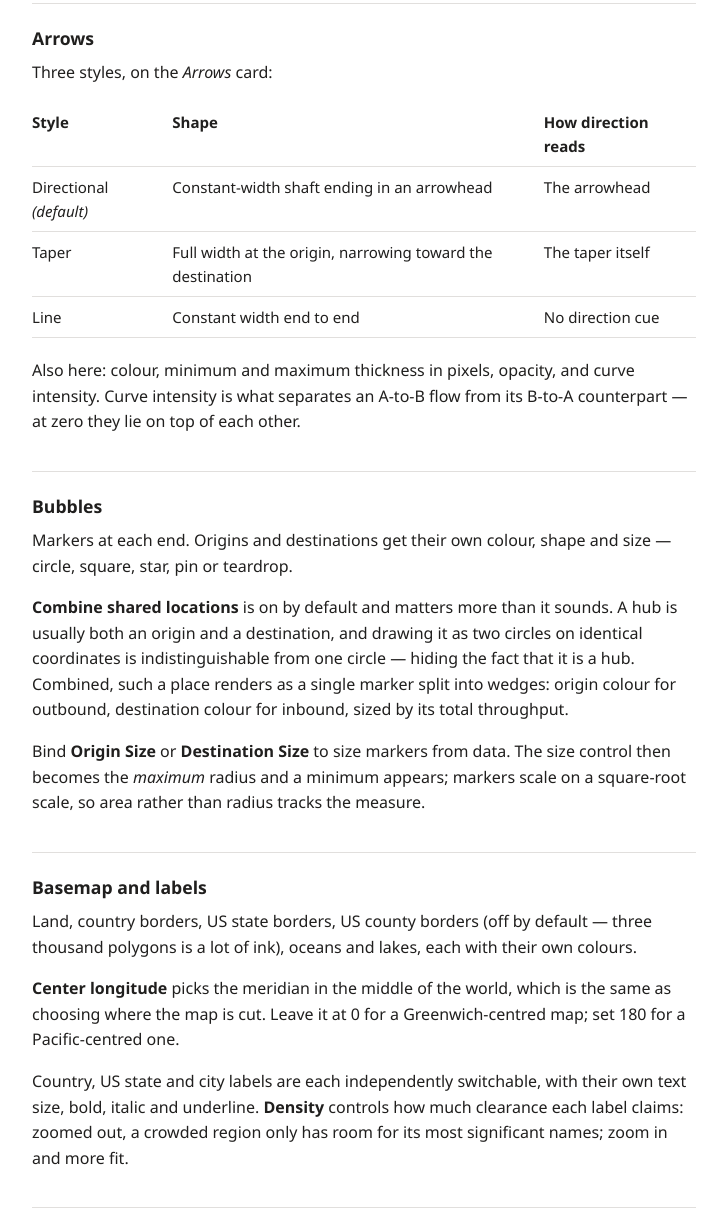
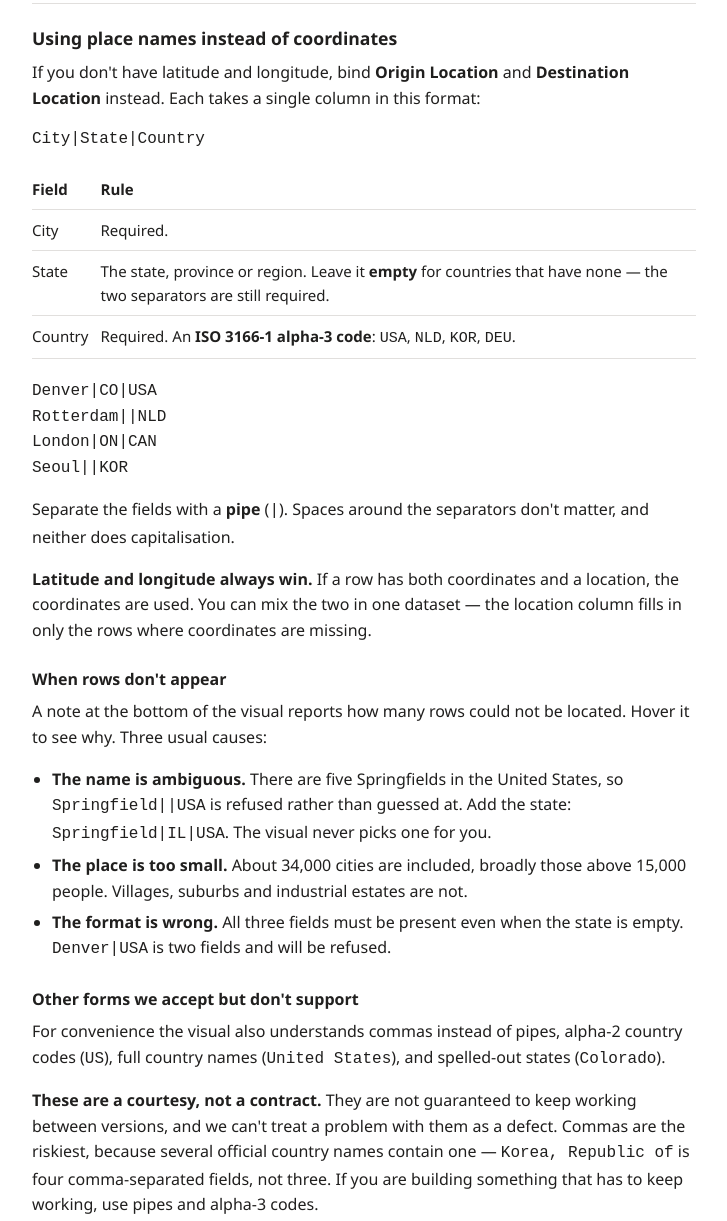
Before and after one commit to FrivenSolutions/flow-map-visual-docs, a plain HTML site: page guide.html in a window 1280 px wide. Shown: the part 676-1897 px from the top of the page, without its empty margins (276-1003 px from the left). Drawn offline with Linux system fonts and the light colour scheme.

Commit message:
Document the location format, and credit GeoNames
Covers the new Origin Location and Destination Location fields: the
City|State|Country shape, why the state is blank rather than omitted, that
coordinates always win, and that the two can be mixed in one dataset.

States plainly what to do when rows don't appear, since that is what generates
mail. Ambiguity is the case worth explaining - five Springfields in the US means
Springfield||USA is refused rather than guessed at, and saying so up front is
cheaper than answering it one report at a time.

The supported format is pipes and ISO alpha-3 codes. Commas, alpha-2 codes and full
country names all work, and are documented as a courtesy rather than a contract -
they carry no compatibility promise. Commas get a specific warning because several
official country names contain one, so "Korea, Republic of" is four comma-separated
fields rather than three.

Adds a data attribution section. GeoNames is CC BY 4.0, where attribution is a
licence condition rather than a courtesy, so it has to appear somewhere a user can
actually see it - the repository's DATA-LICENSES.md does not satisfy that on its own.
Natural Earth and the Census Bureau are named alongside it though neither requires it.

Also notes in the limits list that lookup runs inside the visual with no geocoding
service call, since that is the question anyone evaluating a map visual asks.

```diff
--- a/guide.html
+++ b/guide.html
@@ -27,6 +27,56 @@
 
   <p>Rows sharing an origin, destination and legend category are combined into one arrow, with their
   values summed.</p>
+
+  <h2 id="locations">Using place names instead of coordinates</h2>
+  <p>If you don't have latitude and longitude, bind <strong>Origin Location</strong> and
+  <strong>Destination Location</strong> instead. Each takes a single column in this format:</p>
+
+  <pre><code>City|State|Country</code></pre>
+
+  <table>
+    <tr><th>Field</th><th>Rule</th></tr>
+    <tr><td>City</td><td>Required.</td></tr>
+    <tr><td>State</td><td>The state, province or region. Leave it <strong>empty</strong> for
+      countries that have none — the two separators are still required.</td></tr>
+    <tr><td>Country</td><td>Required. An <strong>ISO 3166-1 alpha-3 code</strong>:
+      <code>USA</code>, <code>NLD</code>, <code>KOR</code>, <code>DEU</code>.</td></tr>
+  </table>
+
+  <pre><code>Denver|CO|USA
+Rotterdam||NLD
+London|ON|CAN
+Seoul||KOR</code></pre>
+
+  <p>Separate the fields with a <strong>pipe</strong> (<code>|</code>). Spaces around the
+  separators don't matter, and neither does capitalisation.</p>
+
+  <p><strong>Latitude and longitude always win.</strong> If a row has both coordinates and a
+  location, the coordinates are used. You can mix the two in one dataset — the location column
+  fills in only the rows where coordinates are missing.</p>
+
+  <h3>When rows don't appear</h3>
+  <p>A note at the bottom of the visual reports how many rows could not be located. Hover it to
+  see why. Three usual causes:</p>
+  <ul>
+    <li><strong>The name is ambiguous.</strong> There are five Springfields in the United States,
+      so <code>Springfield||USA</code> is refused rather than guessed at. Add the state:
+      <code>Springfield|IL|USA</code>. The visual never picks one for you.</li>
+    <li><strong>The place is too small.</strong> About 34,000 cities are included, broadly those
+      above 15,000 people. Villages, suburbs and industrial estates are not.</li>
+    <li><strong>The format is wrong.</strong> All three fields must be present even when the state
+      is empty. <code>Denver|USA</code> is two fields and will be refused.</li>
+  </ul>
+
+  <h3>Other forms we accept but don't support</h3>
+  <p>For convenience the visual also understands commas instead of pipes, alpha-2 country codes
+  (<code>US</code>), full country names (<code>United States</code>), and spelled-out states
+  (<code>Colorado</code>).</p>
+  <p><strong>These are a courtesy, not a contract.</strong> They are not guaranteed to keep working
+  between versions, and we can't treat a problem with them as a defect. Commas are the riskiest,
+  because several official country names contain one — <code>Korea, Republic of</code> is four
+  comma-separated fields, not three. If you are building something that has to keep working, use
+  pipes and alpha-3 codes.</p>
 
   <h2>Arrows</h2>
   <p>Three styles, on the <em>Arrows</em> card:</p>
@@ -122,7 +172,16 @@
     <li>Highlighting (dimming from another visual's selection) is not supported; click-based
       cross-filtering works in both directions.</li>
     <li>The interface is English only.</li>
+    <li>Place-name lookup covers about 34,000 cities, broadly those above 15,000 people. It runs
+      entirely inside the visual — no geocoding service is called, and no data leaves your
+      report.</li>
   </ul>
+
+  <h2>Data attribution</h2>
+  <p>Place-name lookup uses data from <a href="https://www.geonames.org/">GeoNames</a>, used under
+  <a href="https://creativecommons.org/licenses/by/4.0/">CC BY 4.0</a>.</p>
+  <p>Map geography comes from <a href="https://www.naturalearthdata.com/">Natural Earth</a> and the
+  US Census Bureau, both public domain. All of it is bundled with the visual and read locally.</p>
 
   <footer><p>Friven Solutions · <a href="mailto:support@friven.dev">support@friven.dev</a> ·
   <a href="support.html">Support</a></p></footer>
```
